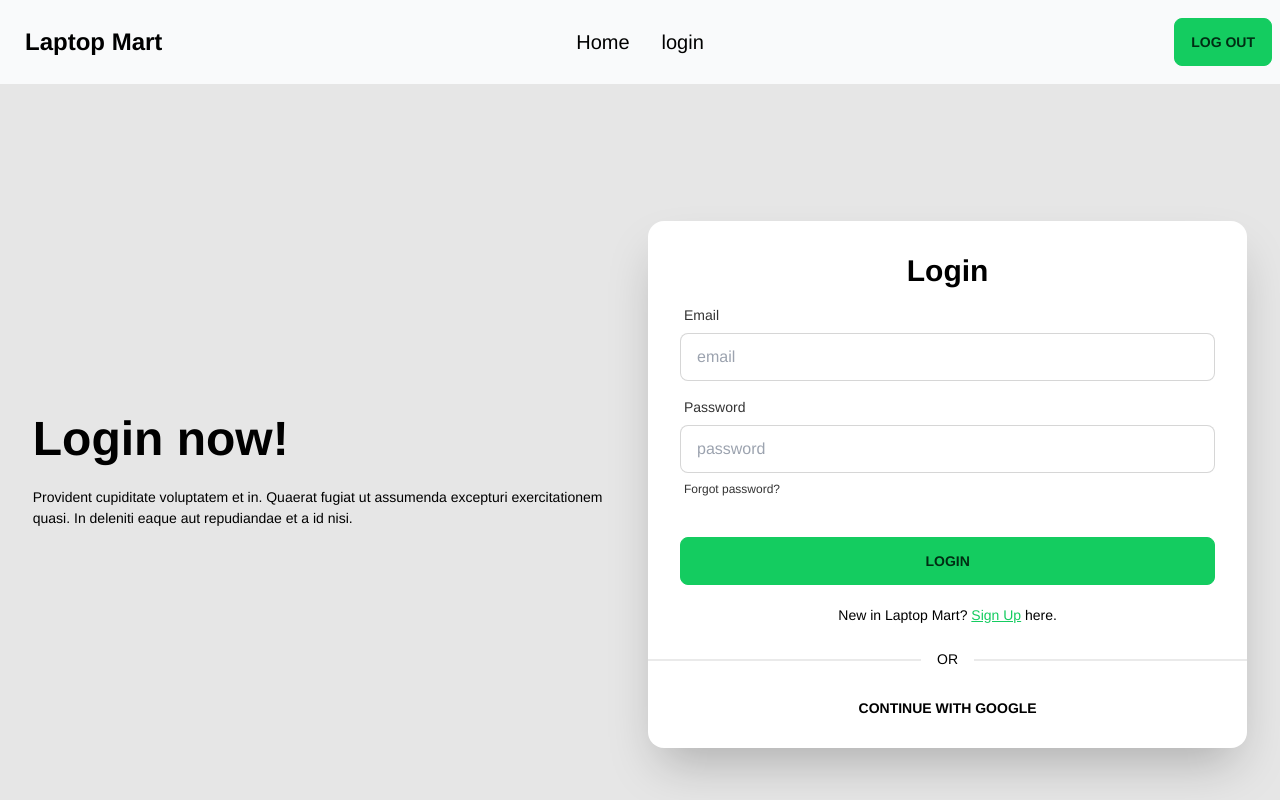
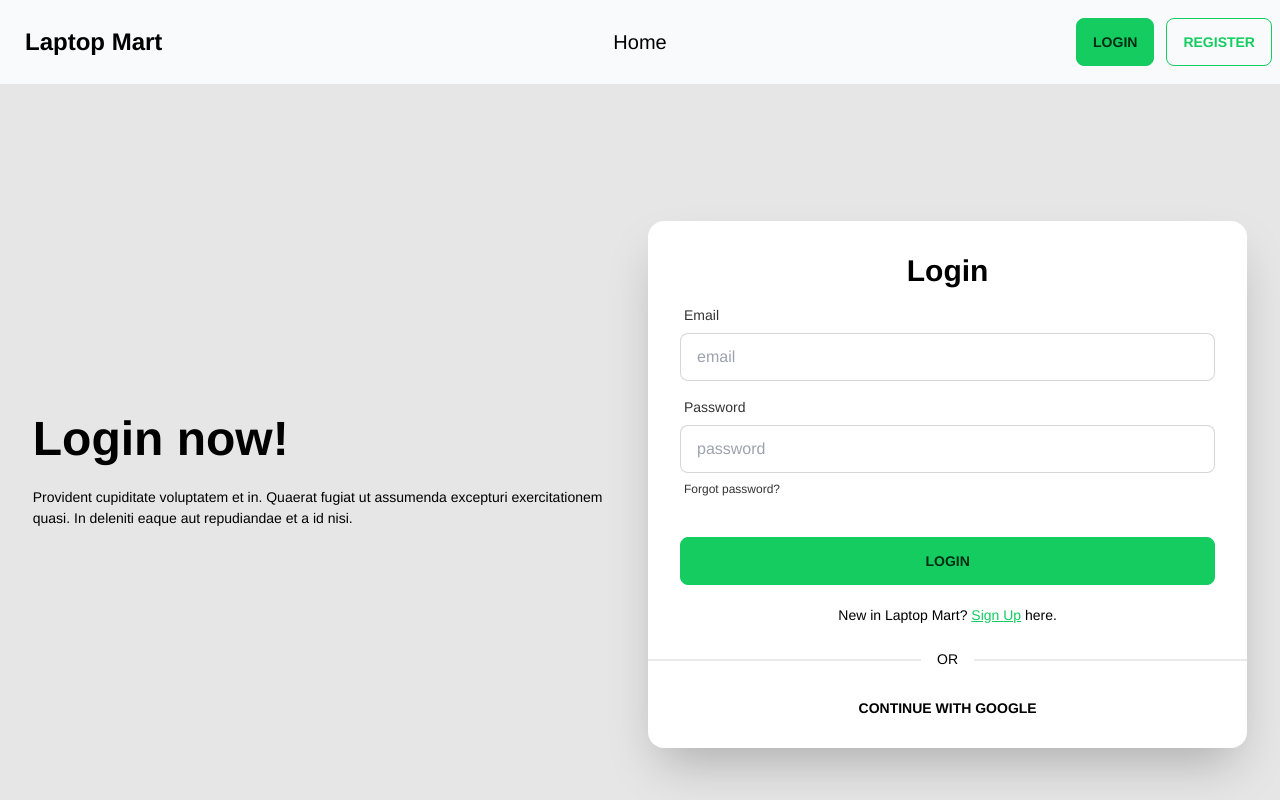
Before and after one commit to tahdiislam/laptop-mart-client, a React (Vite) app: page /login in a window 1280 px wide. Shown: the top 800 px of the page. Built offline with nearby package versions, Linux system fonts and the light colour scheme; no server answers.

Commit message:
add navige method

```diff
--- a/src/Pages/Login/Login.jsx
+++ b/src/Pages/Login/Login.jsx
@@ -1,10 +1,12 @@
 import React, { useContext } from "react";
 import { useForm } from "react-hook-form";
-import { Link } from "react-router-dom";
+import toast from "react-hot-toast";
+import { Link, useNavigate } from "react-router-dom";
 import { UserContext } from "../../Context/AuthProvider";
 
 const Login = () => {
   const { signInUser } = useContext(UserContext);
+  const navigate = useNavigate();
   // react hook form
   const {
     register,
@@ -18,7 +20,10 @@ const Login = () => {
     const password = data.password;
     console.log(email, password);
     signInUser(email, password)
-      .then((result) => console.log(result))
+      .then((result) => {
+        toast.success("Login successfully")
+        navigate("/")
+      })
       .catch((err) => {
         console.log(err.message);
       });
--- a/src/Shared/Header.jsx
+++ b/src/Shared/Header.jsx
@@ -4,16 +4,16 @@ import { Link, useNavigate } from "react-router-dom";
 import { UserContext } from "../Context/AuthProvider";
 
 const Header = () => {
-  const { logOut } = useContext(UserContext);
-  const navigate = useNavigate()
+  const { logOut, user } = useContext(UserContext);
+  const navigate = useNavigate();
 
   // logOut handler
   const handleLogOut = () => {
     logOut()
       .then((res) => {
-        console.log(res)
+        console.log(res);
         toast.success("Log Out successfully");
-        navigate('/')
+        navigate("/login");
       })
       .catch((err) => console.log(err.message));
   };
@@ -23,7 +23,6 @@ const Header = () => {
     <>
       <li>
         <Link to="/">Home</Link>
-        <Link to="/login">login</Link>
       </li>
     </>
   );
@@ -62,7 +61,11 @@ const Header = () => {
           <ul className="menu menu-horizontal p-0 text-xl">{navItems}</ul>
         </div>
         <div className="navbar-end">
-          <button onClick={handleLogOut} className="btn btn-primary">Log Out</button>
+          {user?.uid ? <button onClick={handleLogOut} className="btn btn-primary">
+            Log Out
+          </button> : <><Link to="/login" className="mr-3"><button className="btn btn-primary">Login</button></Link>
+          <Link to="/register"><button className="btn btn-primary btn-outline">Register</button></Link>
+          </>}
         </div>
       </div>
     </section>
```
